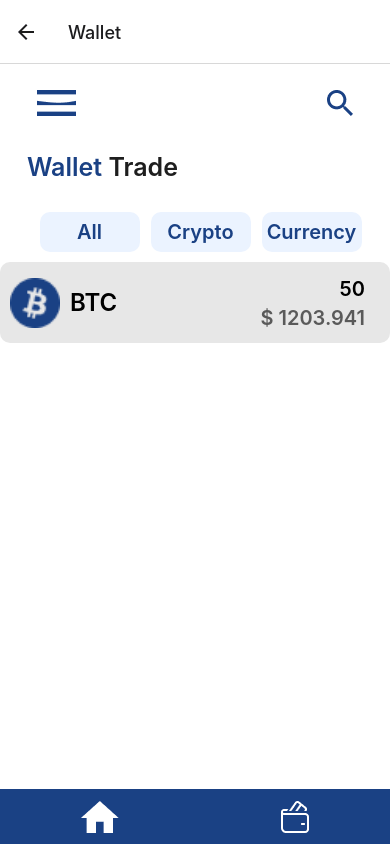
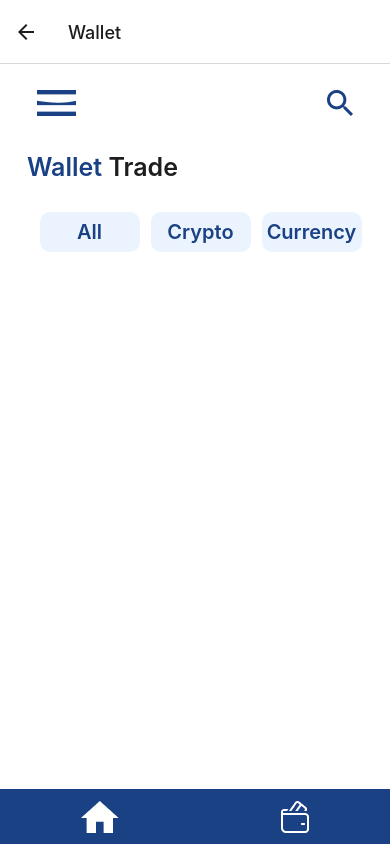
Before and after one commit to cancancann/OneriverApp, a React Native app: screen /Wallet in a window 390 px wide. Built offline with nearby package versions, Linux system fonts and the light colour scheme.

Commit message:
implementing toolkit and finish

```diff
--- a/components/Card.js
+++ b/components/Card.js
@@ -1,27 +1,17 @@
 import React, { useEffect, useState } from "react";
 import { View, Text, FlatList, Image } from "react-native";
-import axios from "axios";
 import { TouchableOpacity } from "react-native";
+import { useDispatch } from "react-redux";
+import { addPurchase } from "../redux/purchaseSlice";
 
 //card yapısını düzenleme işlemi kaldı bi kaç fix düzeltilecek
-
-const Card = () => {
-  const [coins, setCoins] = useState([]);
-
-  useEffect(() => {
-    axios
-      .get(
-        "https://api.coingecko.com/api/v3/coins/markets?vs_currency=usd&order=market_cap_desc&per_page=6&page=1&sparkline=false"
-      )
-      .then((response) => {
-        setCoins(response.data);
-      })
-      .catch((error) => {
-        console.error(error);
-      });
-  }, []);
-
-  const renderItem = ({ item }) => (
+const Card = ({ item,onClick }) => {
+  // const dispatch=useDispatch()
+  // const handleOnPress = () => {
+  //   console.log(item);
+  //   dispatch(addPurchase(item))
+  // };
+  return (
     <View
       style={{
         flex: 1,
@@ -78,7 +68,7 @@ const Card = () => {
             height: 28,
             justifyContent: "center",
           }}
-          // onPress={handleOnPress} //buy
+          onPress={()=>onClick(item)}
         >
           <Text
             style={{
@@ -94,14 +84,6 @@ const Card = () => {
       </View>
     </View>
   );
-
-  return (
-    <FlatList
-      data={coins}
-      renderItem={renderItem}
-      keyExtractor={(item) => item.id}
-    />
-  );
 };
 
 export default Card;
--- a/components/WalletCard.js
+++ b/components/WalletCard.js
@@ -1,18 +1,18 @@
 import React from "react";
 import { Image, StyleSheet, Text, View } from "react-native";
 
-const WalletCard = () => {
+const WalletCard = ({item}) => {
   return (
     <View style={styles.containerCard}>
-      <Image source={require("../assets/btc.png")} style={styles.image} />
+      <Image source={{uri : item.image }} style={styles.image} />
       {/* textHeader */}
       <View style={styles.textHeader}>
-        <Text style={styles.text}>BTC</Text>
+        <Text style={styles.text}>{item.name}</Text>
       </View>
       {/* Content */}
       <View style={styles.content}>
-        <Text style={styles.contentText}>50</Text>
-        <Text style={styles.contentTextPrice}>$ 1203.941</Text>
+        <Text style={styles.contentText}>{item.amount}</Text>
+        <Text style={styles.contentTextPrice}>$ {item.current_price * item.amount}</Text>
       </View>
     </View>
   );
--- a/redux/purchaseSlice.js
+++ b/redux/purchaseSlice.js
@@ -2,7 +2,6 @@ import { createSlice } from '@reduxjs/toolkit';
 
 const initialState = {
   purchases: [],
-  totalValue: 0,
 };
 
 const purchaseSlice = createSlice({
@@ -10,8 +9,19 @@ const purchaseSlice = createSlice({
   initialState,
   reducers: {
     addPurchase: (state, action) => {
-      state.purchases.push(action.payload);
-      state.totalValue += action.payload.value;
+      const index=state.purchases.findIndex(item => item.name===action.payload.name)
+      if( index !== -1 ){
+        state.purchases[index].amount+=1
+        state.purchases=state.purchases
+      }else{
+        action.payload.amount = 1
+        state.purchases.push(action.payload)
+      }
+      //bu coin listede var mi
+      //listede varsa amount++
+      //listede yoksa amount=1 coini pushla
+      //state.purchases.push(action.payload);
+      // state.purchases=state.purchases; //tip
     },
   },
 });
--- a/screens/HomePage.js
+++ b/screens/HomePage.js
@@ -1,29 +1,48 @@
-import React from "react";
-import { StyleSheet, View } from "react-native";
-import { Button } from "../components/Button";
+import React, { useEffect, useState } from "react";
+import { FlatList, StyleSheet} from "react-native";
 import Card from "../components/Card";
+import axios from "axios";
 import Filtering from "../components/Filtering";
 import HeaderText from "../components/HeaderText";
 import HomeLayout from "../layouts/HomeLayout/HomeLayout";
+import { useDispatch } from "react-redux";
+import { addPurchase } from "../redux/purchaseSlice";
+
 //Card yapısı gelecek ve sonra data.json dosyasından filtering işlemi yapılacak
 //Şuan yaptığın layout
 
 const HomePage = () => {
+  const [coins,setCoins] = useState();
+  const dispatch=useDispatch()
+  const handleClick=(item)=>{
+    dispatch(addPurchase(item))
+  }
+  useEffect(() => {
+    axios
+      .get(
+        "https://api.coingecko.com/api/v3/coins/markets?vs_currency=usd&order=market_cap_desc&per_page=6&page=1&sparkline=false"
+      )
+      .then((response) => {
+        setCoins(response.data);
+      })
+      .catch((error) => {
+        console.error(error);
+      });
+  }, []);
+
   return (
     <HomeLayout>
       <HeaderText title="Oneriever" />
       <Filtering />
-      <Card />
+      <FlatList
+        data={coins}
+        renderItem={({item})=><Card item={item} onClick={handleClick}/>}
+        keyExtractor={(item) => item.id}
+      />
     </HomeLayout>
   );
 };
 
-const styles = StyleSheet.create({
-  filter: {
-    flexDirection: "row",
-    justifyContent: "center",
-    marginBottom: 10,
-  },
-})
+
 
 export default HomePage;
--- a/screens/WalletPage.js
+++ b/screens/WalletPage.js
@@ -1,16 +1,21 @@
 import React from "react";
+import { FlatList } from "react-native";
+import { useSelector } from "react-redux";
 import Filtering from "../components/Filtering";
 import HeaderText from "../components/HeaderText";
 import WalletCard from "../components/WalletCard";
 import HomeLayout from "../layouts/HomeLayout/HomeLayout";
 
 const Wallet = () => {
-
+  const value=useSelector((state)=>state.purchase.totalValue)
+  const purchases=useSelector((state)=>state.purchase.purchases)
+    console.log(purchases)
   return (
     <HomeLayout>
       <HeaderText title="Wallet" />
       <Filtering />
-      <WalletCard />
+      <FlatList data={purchases} renderItem={WalletCard }  />
+
     </HomeLayout>
   );
 };
```
